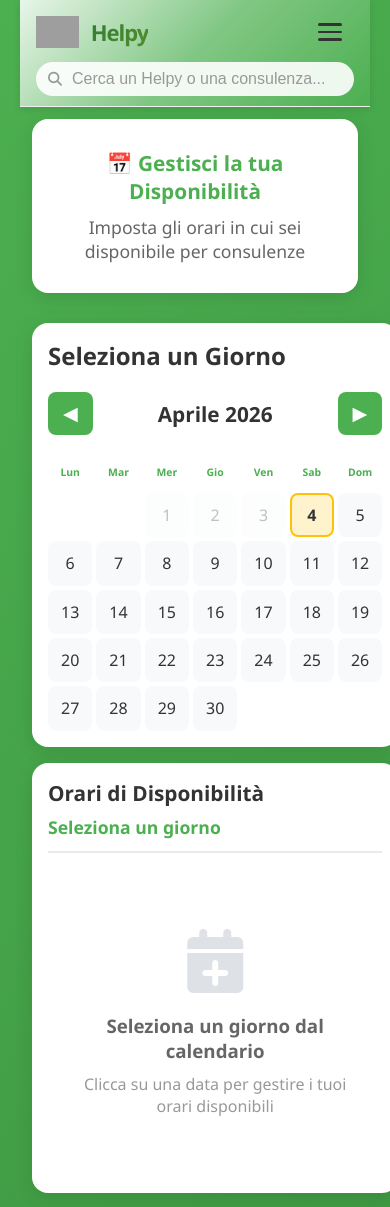
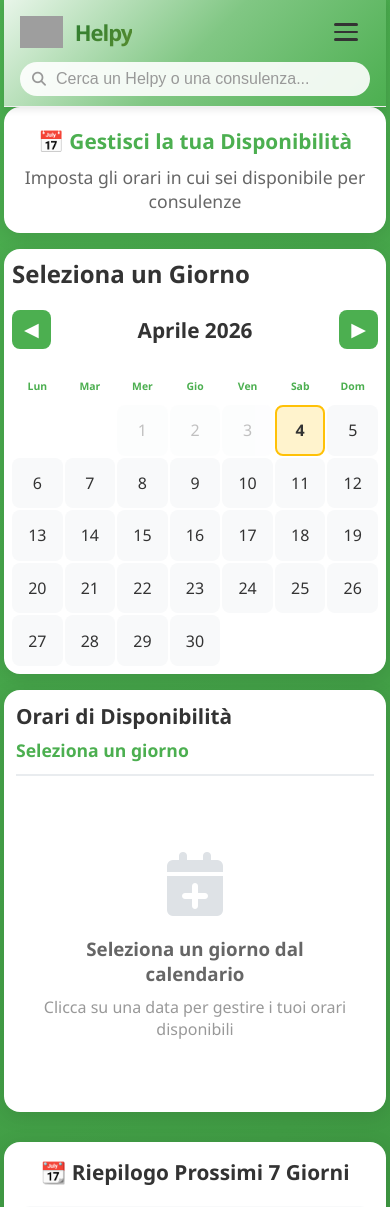
Before and after one commit to walle8646/helpy, a FastAPI app: page /availability in a window 390 px wide. Shown: the top 1207 px of the page. Run offline with FastAPI, Linux system fonts and the light colour scheme; the visitor is signed in with stand-in values (Sample User, id 1); data comes from the database, SQL or seed files in the repository; data that the repository does not hold is empty; grey boxes are pictures that could not be loaded.

Commit message:
feat: Improve mobile responsiveness for availability and profile pages with padding adjustments and overflow handling

```diff
--- a/app/templates/availability.html
+++ b/app/templates/availability.html
@@ -609,6 +609,14 @@
     }
 
     @media (max-width: 768px) {
+        body {
+            padding: 8px;
+        }
+
+        .availability-container {
+            padding: 0;
+        }
+
         .content-grid {
             grid-template-columns: 1fr;
             gap: 16px;
@@ -616,7 +624,15 @@
 
         .calendar-section {
             position: static;
-            padding: 16px;
+            padding: 12px;
+        }
+
+        .calendar-grid, .copy-calendar-grid {
+            gap: 4px;
+        }
+
+        .calendar-nav {
+            padding: 8px 12px;
         }
 
         .schedule-section {
@@ -637,13 +653,20 @@
         }
 
         .time-block {
+            flex-wrap: wrap;
             gap: 8px;
             padding: 10px;
         }
 
         .time-input {
+            flex: 1 1 40%;
+            min-width: 0;
             padding: 10px 8px;
             font-size: 0.95em;
+        }
+
+        .time-block .btn-danger {
+            width: 100%;
         }
 
         .actions {
@@ -654,6 +677,15 @@
         .actions .btn {
             width: 100%;
             text-align: center;
+        }
+
+        .page-header {
+            padding: 20px 16px;
+            margin-bottom: 16px;
+        }
+
+        .page-header h1 {
+            font-size: 1.3em;
         }
 
         .weekly-summary {
@@ -667,10 +699,6 @@
         .week-grid {
             grid-template-columns: repeat(2, 1fr);
             gap: 12px;
-        }
-
-        .page-header h1 {
-            font-size: 1.3em;
         }
 
         .copy-modal-content {
@@ -699,16 +727,24 @@
     }
 
     @media (max-width: 480px) {
-        .availability-container {
+        body {
+            padding: 4px;
+        }
+
+        .calendar-section {
+            padding: 8px;
+        }
+
+        .calendar-grid, .copy-calendar-grid {
+            gap: 2px;
+        }
+
+        .schedule-section {
             padding: 12px;
         }
 
         .week-grid {
             grid-template-columns: 1fr;
-        }
-
-        .calendar-grid, .copy-calendar-grid {
-            gap: 4px;
         }
     }
 </style>
```
Also changed, not shown: app/templates/profile.html (+6 -2 lines).
